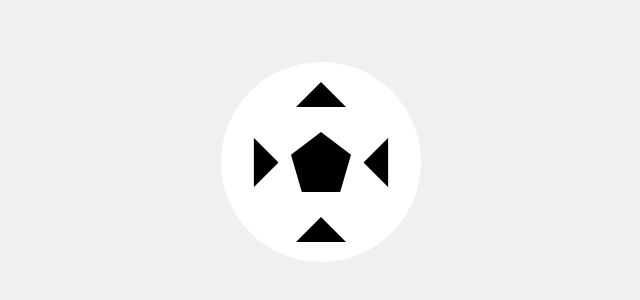
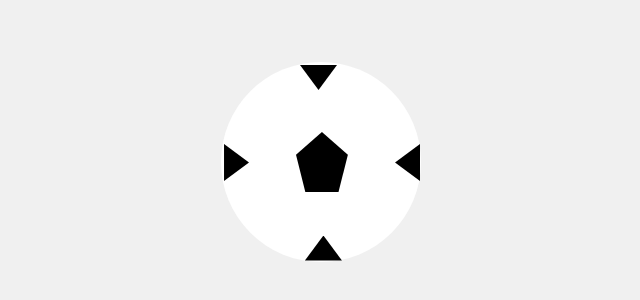
Before and after one commit to nel-eleven11/WEB-Lab-4-CSS-only, a plain HTML site: page index.html in a window 1280 px wide. Shown: the part 246-546 px from the top of the page, without its empty margins (319-959 px from the left). Drawn offline with Linux system fonts and the light colour scheme.

Commit message:
Feat: Panels aling correctly

```diff
--- a/style.css
+++ b/style.css
@@ -17,30 +17,17 @@ body {
     align-items: center;
 }
 
-.ball::before,
-.ball::after {
-    content: "";
-    position: absolute;
-    width: 100%;
-    height: 100%;
-    border-radius: 50%;
-
-}
-
-.ball::before {
-    clip-path: polygon(50% 0%, 100% 38%, 82% 100%, 18% 100%, 0% 38%);
-}
-
 .pentagon {
     position: relative;
-    width: 60px;
+    width: 70px;
     height: 60px;
     background: black;
     clip-path: polygon(50% 0%, 100% 38%, 82% 100%, 18% 100%, 0% 38%);
+    transform: translateX(75px);
 }
 
 .semi-pentagon {
-    position: absolute;
+    position: relative;
     width: 50px;
     height: 25px;
     background: black;
@@ -48,19 +35,17 @@ body {
 }
 
 .semi-pentagon.top {
-    top: 20px;
+    transform: translateY(-85px)  translateX(27px) rotate(180deg);
 }
 
 .semi-pentagon.bottom {
-    bottom: 20px;
+    transform: translateY(86px) translateX(-5px);
 }
 
 .semi-pentagon.left {
-    left: 20px;
-    transform: rotate(90deg);
+    transform: translateX(-129px) rotate(90deg);
 }
 
 .semi-pentagon.right {
-    right: 20px;
-    transform: rotate(-90deg);
+    transform: translateX(5px) rotate(-90deg);
 }
```
